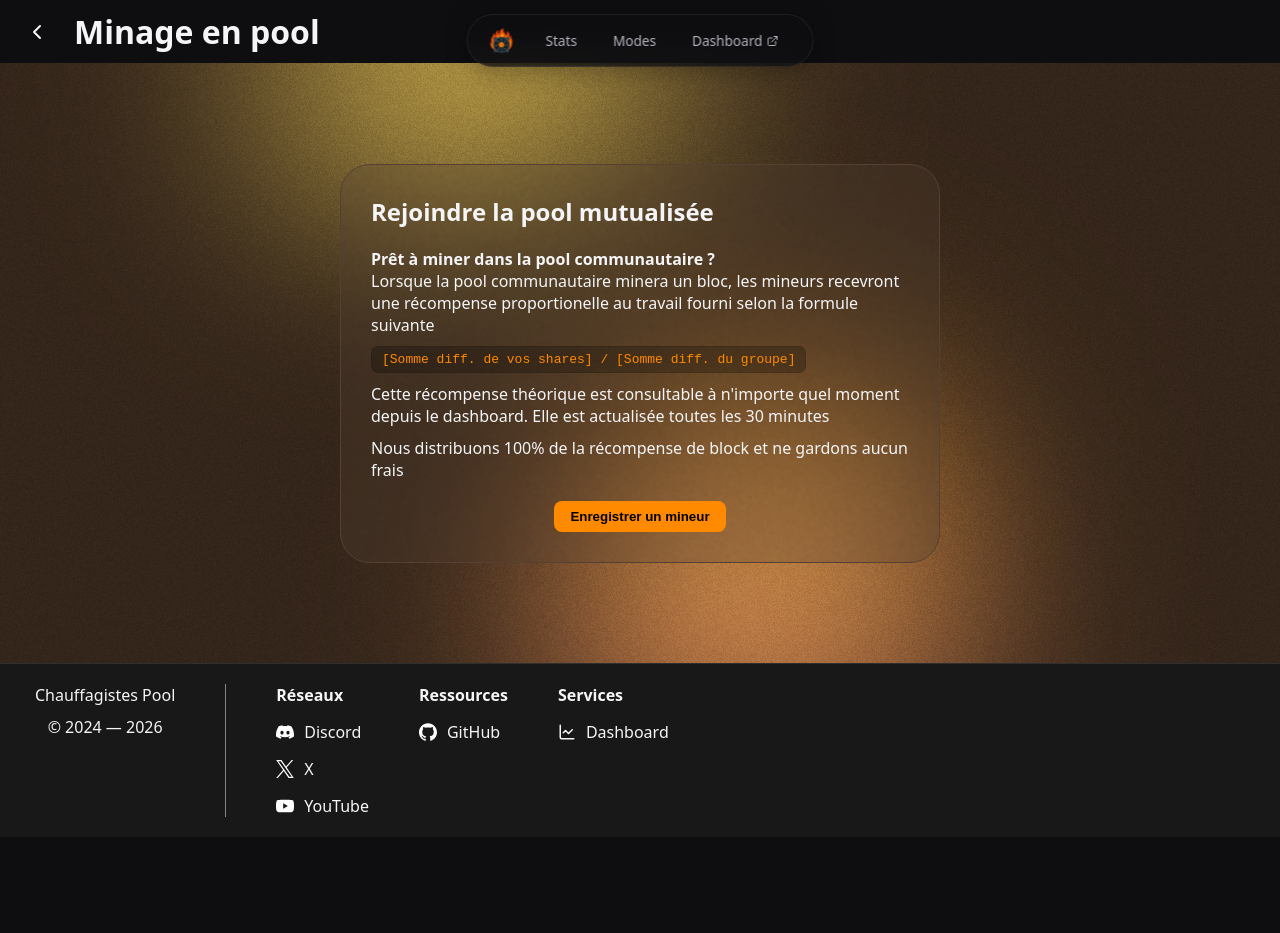
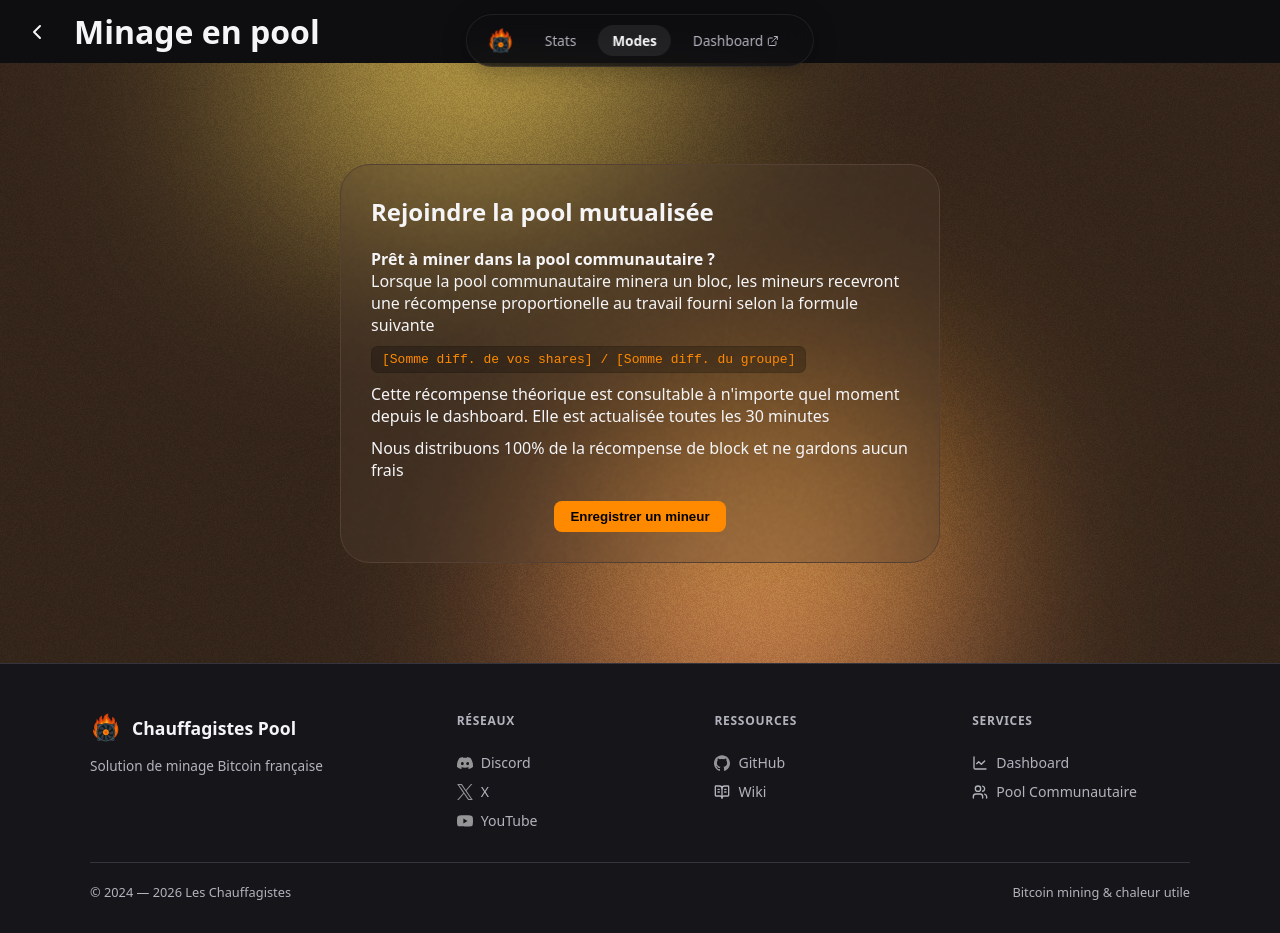
Before and after one commit to Les-Chauffagistes/pool-site, a Next.js app: page /pool/modes/pool in a window 1280 px wide. Before the commit the page ends 837 px from the top, so only its background shows below. Built offline with nearby package versions, Linux system fonts and the light colour scheme.

Commit message:
updated footer and navbar

```diff
--- a/src/app/components/Footer.tsx
+++ b/src/app/components/Footer.tsx
@@ -1,48 +1,70 @@
 import Link from "next/link";
-import Image from "next/image"
-import { ChartLineIcon } from "lucide-react";
-import styles from "./footer.module.css"
-import { HEATBOARD_URL } from "@/app/constants/columns";
+import Image from "next/image";
+import { BookOpenText, ChartLineIcon, Users } from "lucide-react";
+import styles from "./footer.module.css";
+import { COMMUNITY_POOL_ADDRESS, HEATBOARD_URL } from "@/app/constants/columns";
 
-
-const iconSize = 18;
+const iconSize = 16;
 
 export default function Footer() {
     return (
         <footer className={styles.footer}>
-            <div>
-                <Link href="/"><p>Chauffagistes Pool </p></Link>
-                <p style={{ textAlign: "center", marginTop: 10 }}>© 2024 — 2026</p>
+            <div className={styles.inner}>
+                <div className={styles.brand}>
+                    <Link href="/pool">
+                        <Image src="/brand-icon.png" width={32} height={32} alt="Chauffagistes" style={{ borderRadius: "50%" }} />
+                        <h3>Chauffagistes Pool</h3>
+                    </Link>
+                    <p>
+                        Solution de minage Bitcoin française
+                    </p>
                 </div>
-            <div className={styles.category} style={{ borderLeft: "solid 1px rgba(255, 255, 255, 0.47)", paddingLeft: 50 }}>
+
+                <div className={styles.category}>
                     <h4>Réseaux</h4>
-                <Link href="https://discord.gg/7fvxDPjRgj">
-                    <Image src={"/Discord-Symbol-White.svg"} width={iconSize} height={iconSize} alt="Discord Logo" color="var(--orange)" />
+                    <Link href="https://discord.gg/7fvxDPjRgj" target="_blank">
+                        <Image src="/Discord-Symbol-White.svg" width={iconSize} height={iconSize} alt="Discord" />
                         <p>Discord</p>
                     </Link>
-                <Link href="https://x.com/Chauff_pool">
-                    <Image src={"/x.svg"} width={iconSize} height={iconSize} alt="X Logo" />
+                    <Link href="https://x.com/Chauff_pool" target="_blank">
+                        <Image src="/x.svg" width={iconSize} height={iconSize} alt="X" />
                         <p>X</p>
                     </Link>
-                <Link href="https://www.youtube.com/@chauffagistes">
-                    <Image src={"/youtube-app-white-icon.svg"} width={iconSize} height={iconSize} alt="YouTube Logo" />
+                    <Link href="https://www.youtube.com/@chauffagistes" target="_blank">
+                        <Image src="/youtube-app-white-icon.svg" width={iconSize} height={iconSize} alt="YouTube" />
                         <p>YouTube</p>
                     </Link>
                 </div>
+
                 <div className={styles.category}>
                     <h4>Ressources</h4>
-                <Link href="https://github.com/Les-Chauffagistes">
-                    <Image src={"/GitHub_Invertocat_Light.svg"} width={iconSize} height={iconSize} alt="Discord Logo" color="var(--orange)" />
+                    <Link href="https://github.com/Les-Chauffagistes" target="_blank">
+                        <Image src="/GitHub_Invertocat_Light.svg" width={iconSize} height={iconSize} alt="GitHub" />
                         <p>GitHub</p>
                     </Link>
+                    <Link href="https://learn.chauffagistes-btc.fr" target="_blank">
+                        <BookOpenText size={iconSize} />
+                        <p>Wiki</p>
+                    </Link>
                 </div>
+
                 <div className={styles.category}>
                     <h4>Services</h4>
-                <Link href={HEATBOARD_URL}>
+                    <Link href={HEATBOARD_URL} target="_blank">
                         <ChartLineIcon size={iconSize} />
                         <p>Dashboard</p>
                     </Link>
+                    <Link href={`https://heatboard.chauffagistes-btc.fr/start/${COMMUNITY_POOL_ADDRESS}`} target="_blank">
+                        <Users size={iconSize} />
+                        <p>Pool Communautaire</p>
+                    </Link>
+                </div>
+            </div>
+
+            <div className={styles.bottom}>
+                <p>&copy; 2024 — 2026 Les Chauffagistes</p>
+                <p>Bitcoin mining & chaleur utile</p>
             </div>
         </footer>
-    )
+    );
 }
--- a/src/app/components/Navbar.tsx
+++ b/src/app/components/Navbar.tsx
@@ -2,6 +2,7 @@
 
 import Link from "next/link";
 import Image from "next/image";
+import { usePathname } from "next/navigation";
 import { ExternalLink } from "lucide-react";
 import { HEATBOARD_URL } from "@/app/constants/columns";
 
@@ -12,6 +13,8 @@ const links = [
 ];
 
 export default function Navbar() {
+    const path = usePathname();
+
     return (
         <nav style={{
             position: "fixed",
@@ -44,7 +47,10 @@ export default function Navbar() {
                 />
             </Link>
 
-            {links.map(link => (
+            {links.map(link => {
+                const isActive = !link.external && path.startsWith(link.href);
+
+                return (
                     <Link
                         key={link.label}
                         href={link.href}
@@ -56,24 +62,30 @@ export default function Navbar() {
                             padding: "6px 14px",
                             borderRadius: 999,
                             fontSize: "0.85rem",
-                        fontWeight: 500,
-                        color: "var(--text-muted)",
+                            fontWeight: isActive ? 600 : 500,
+                            color: isActive ? "var(--text-main)" : "var(--text-muted)",
+                            background: isActive ? "rgba(255, 255, 255, 0.08)" : "transparent",
                             textDecoration: "none",
                             transition: "color 0.2s, background 0.2s",
                         }}
                         onMouseEnter={e => {
+                            if (!isActive) {
                                 e.currentTarget.style.color = "var(--text-main)";
                                 e.currentTarget.style.background = "rgba(255, 255, 255, 0.06)";
+                            }
                         }}
                         onMouseLeave={e => {
+                            if (!isActive) {
                                 e.currentTarget.style.color = "var(--text-muted)";
                                 e.currentTarget.style.background = "transparent";
+                            }
                         }}
                     >
                         {link.label}
                         {link.external && <ExternalLink size={12} />}
                     </Link>
-            ))}
+                );
+            })}
         </nav>
     );
 }
--- a/src/app/components/footer.module.css
+++ b/src/app/components/footer.module.css
@@ -1,36 +1,117 @@
 footer.footer {
-    background-color: #181818;
-    padding: 20px 35px;
-    border-top: 1px solid #2f2f2f;
+    background-color: var(--bg-alt);
+    border-top: 1px solid var(--border-color);
+    padding: 48px 20px 32px;
+}
+
+footer.footer .inner {
+    max-width: var(--max-width);
+    margin: 0 auto;
+    display: grid;
+    grid-template-columns: 1.5fr repeat(3, 1fr);
+    gap: 40px;
+}
+
+footer.footer .brand p {
+    color: var(--text-muted);
+    font-size: 0.85rem;
+    line-height: 1.5;
+    margin: 0;
+}
+
+footer.footer .brand a {
     display: flex;
-    gap: 50px;
+    align-items: center;
+    gap: 10px;
+    margin-bottom: 12px;
+    text-decoration: none;
+}
+
+footer.footer .brand a h3 {
+    margin: 0;
+    font-size: 1.1rem;
+    font-weight: 700;
+    color: var(--text-main);
+}
+
+footer.footer .category h4 {
+    font-size: 0.75rem;
+    text-transform: uppercase;
+    letter-spacing: 0.06em;
+    color: var(--text-muted);
+    font-weight: 600;
+    margin: 0 0 14px;
 }
 
 footer.footer .category {
     display: flex;
     flex-direction: column;
-    gap: 15px;
+    gap: 10px;
 }
 
 footer.footer .category a {
     display: flex;
     align-items: center;
-    gap: 10px;
+    gap: 8px;
+    text-decoration: none;
+    color: var(--text-muted);
+    font-size: 0.88rem;
+    transition: color 0.2s;
 }
 
-footer.footer h4 {
-    color: var(--secondary-white-text-color)
+footer.footer .category a img {
+    opacity: 0.55;
+    transition: opacity 0.2s;
+}
+
+footer.footer .category a:hover {
+    color: var(--text-main);
+}
+
+footer.footer .category a:hover img {
+    opacity: 1;
+}
+
+footer.footer .category a p {
+    margin: 0;
+    color: inherit;
+}
+
+footer.footer .bottom {
+    max-width: var(--max-width);
+    margin: 32px auto 0;
+    padding-top: 20px;
+    border-top: 1px solid var(--border-color);
+    display: flex;
+    justify-content: space-between;
+    align-items: center;
+}
+
+footer.footer .bottom p {
+    margin: 0;
+    color: var(--text-muted);
+    font-size: 0.8rem;
 }
 
 @media (max-width: 768px) {
-    footer.footer {
-        flex-direction: column;
-        gap: 30px;
-        padding: 20px 20px;
+    footer.footer .inner {
+        grid-template-columns: 1fr 1fr;
+        gap: 32px;
     }
 
-    footer.footer .category {
-        border-left: none !important;
-        padding-left: 0 !important;
+    footer.footer .brand {
+        grid-column: 1 / -1;
+    }
+
+    footer.footer .bottom {
+        flex-direction: column;
+        gap: 8px;
+        text-align: center;
     }
 }
+
+@media (max-width: 480px) {
+    footer.footer .inner {
+        grid-template-columns: 1fr;
+    }
+}
--- a/src/app/pool/components/QuickStart.tsx
+++ b/src/app/pool/components/QuickStart.tsx
@@ -7,7 +7,7 @@ export default function QuickStart() {
         <h2>Configurer en quelques minutes</h2>
 
         <div className={styles.grid + " " + styles.grid3} style={{ marginTop: 24 }}>
-          <p>3 modes, une seule pool : Solo · Team · Pool</p>
+          <p>3 modes, une seule solution : Solo · Team · Communautaire</p>
           <p>Données publiques. Règles claires.</p>
           <p>Pas de KYC.</p>
         </div>
--- a/src/app/pool/components/Stats.tsx
+++ b/src/app/pool/components/Stats.tsx
@@ -21,7 +21,7 @@ export default function Stats() {
         <div className={styles.grid + " " + styles.grid4} style={{ marginTop: 32 }}>
           {[
             ["Hashrate (1h)", poolStats ? UnitConverter.fromNumberToString(UnitConverter.fromStringToNumber(poolStats.hashrates.hashrate1hr)) + "H/s" : "—"],
-            ["Groupes actifs", poolStats ? poolStats.runtime.Users : "—"],
+            ["Pools de minage", poolStats ? poolStats.runtime.Users : "—"],
             ["Machines", poolStats ? poolStats.runtime.Workers : "—"],
             ["Frais", "0 %"],
           ].map(([label, value]) => (
--- a/src/app/pool/stats/page.tsx
+++ b/src/app/pool/stats/page.tsx
@@ -82,7 +82,7 @@ export default function StatsPage() {
         <main className={styles.pool} style={{ flex: 1 }}>
             <ThemeProvider theme={muiTheme}>
                 {/* Section 1 — Pool Overview */}
-                <section>
+                <section style={{paddingTop: 90}}>
                     <div className={styles.container}>
                         <h2>Vue d&apos;ensemble</h2>
                         <div className={styles.grid + " " + styles.grid4} style={{ marginTop: 24 }}>
```
Also changed, not shown: src/app/pool/components/Hero.tsx (+9 -4 lines). Lines whose indentation alone changed are shown as unchanged.
